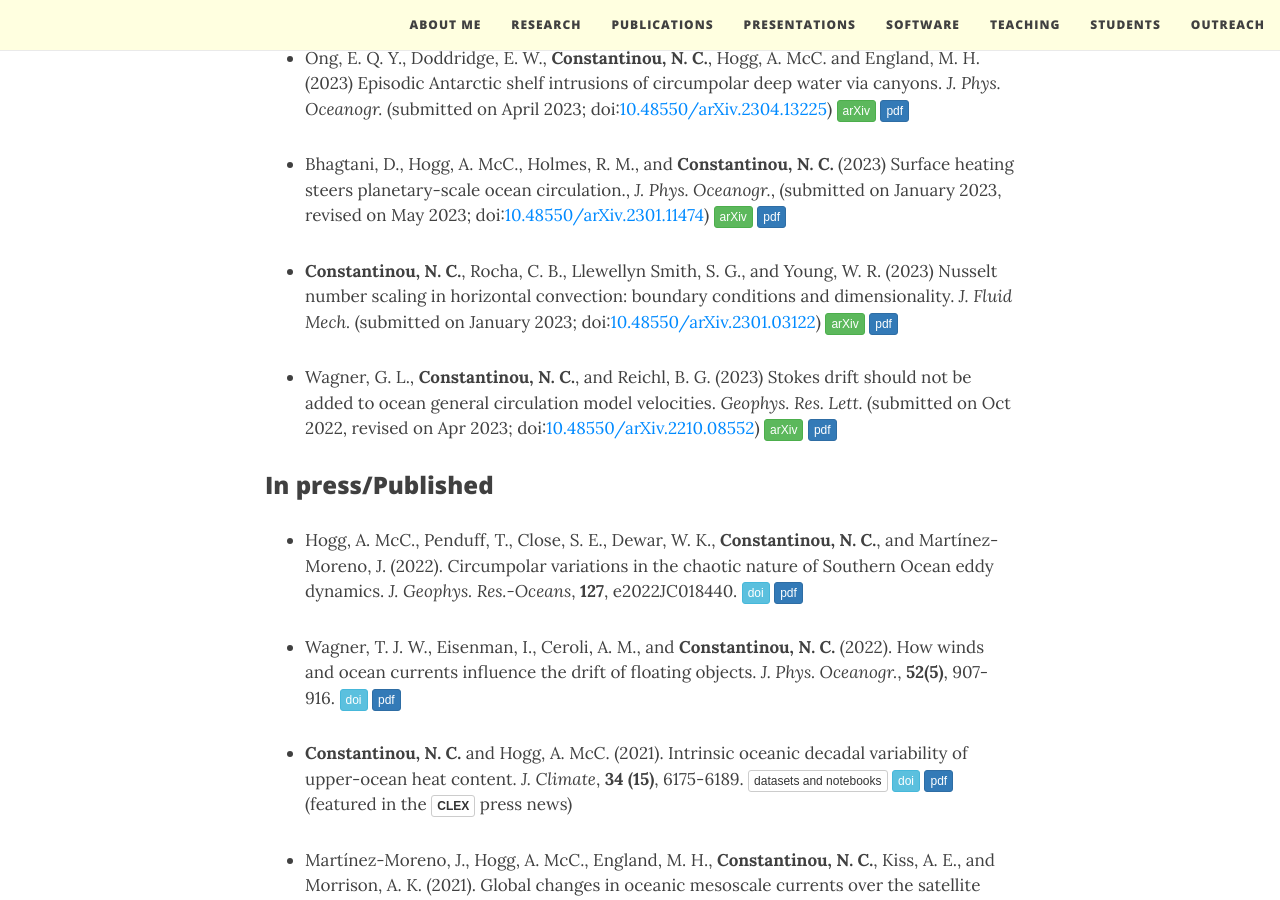
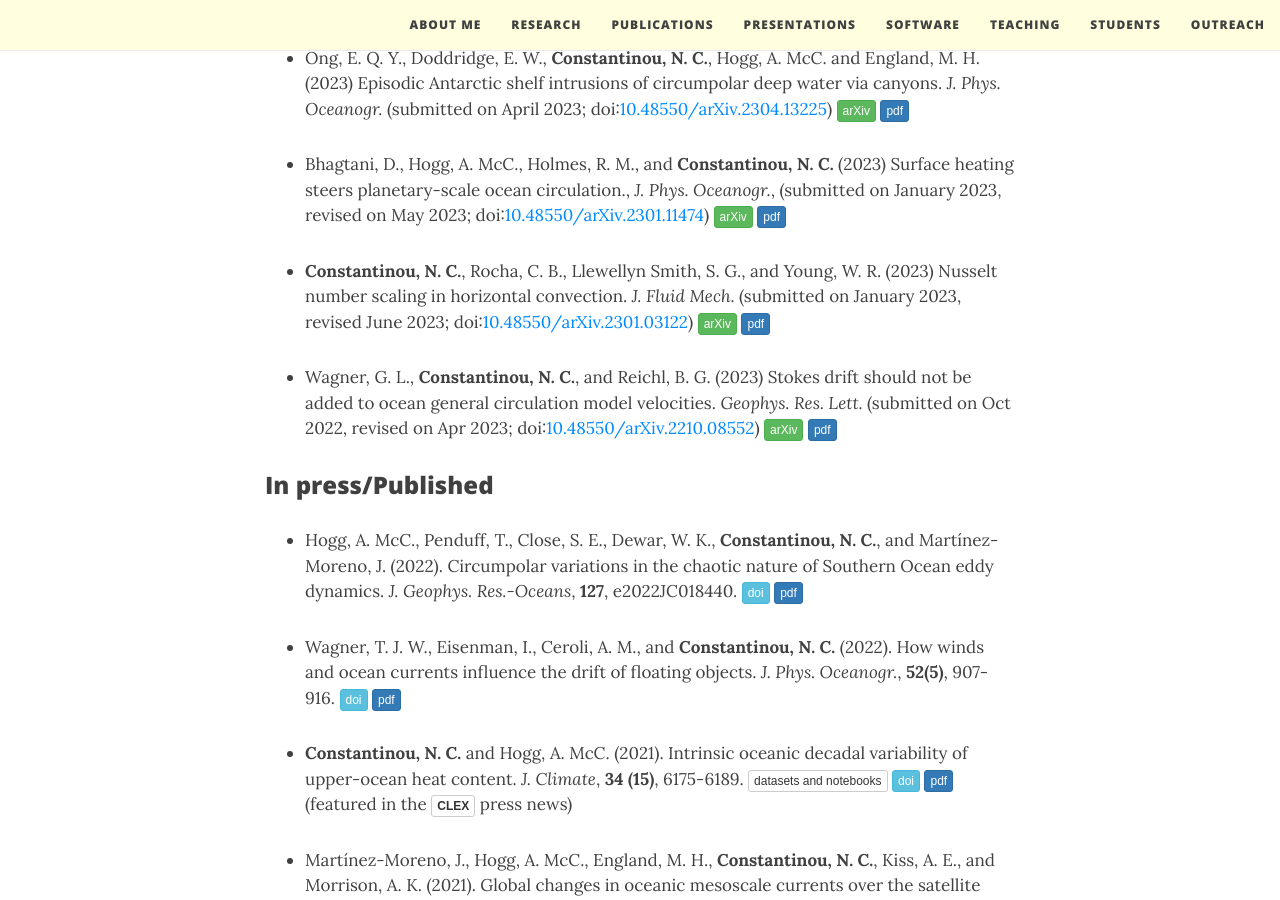
Before and after one commit to navidcy/navidcy.github.io, a Jekyll site: the page built from publications.md, in a window 1280 px wide and 900 px high, scrolled down 701 px. Built offline with Jekyll 4.4.1, drawn with Linux system fonts in a browser that asks for light colours; nearby versions of some CDN libraries; comment, search, counter and statistics services are not loaded.

Commit message:
revised HCNuScaling

```diff
--- a/publications.md
+++ b/publications.md
@@ -8,6 +8,7 @@ title: Publications
 ## Journal articles
 
 ### Submitted
+
 - Wagner, G. L., Hillier, A., **Constantinou, N. C.**, Silvestri, S., Souza, A., Burns, K., Ramadhan, A., Hill, C., Campin, J.-M., Marshall, J., and Ferrari, R. (2023) CATKE: a turbulent-kinetic-energy-based parameterization for ocean microturbulence with dynamic convective adjustment.  _J. Adv. Model. Earth Sy._ (submitted on June 2023) [<span class="btn btn-primary btn-xs{{end}}" style="font-family:sans-serif;">pdf</span>][catke-physics]
 
 
@@ -20,7 +21,7 @@ title: Publications
 - Bhagtani, D., Hogg, A. McC., Holmes, R. M., and **Constantinou, N. C.** (2023) Surface heating steers planetary-scale ocean circulation., _J. Phys. Oceanogr._, (submitted on January 2023, revised on May 2023; doi:[10.48550/arXiv.2301.11474](https://doi.org/10.48550/arXiv.2301.11474){:target="_blank"}) [<span class="btn btn-success btn-xs{{end}}" style="font-family:sans-serif;">arXiv</span>][arXiv:2301.11474]{:target="_blank"} [<span class="btn btn-primary btn-xs{{end}}" style="font-family:sans-serif;">pdf</span>][buoyancygyres]
 
 
-- **Constantinou, N. C.**, Rocha, C. B., Llewellyn Smith, S. G., and Young, W. R. (2023) Nusselt number scaling in horizontal convection: boundary conditions and dimensionality. _J. Fluid Mech._ (submitted on January 2023; doi:[10.48550/arXiv.2301.03122](https://doi.org/10.48550/arXiv.2301.03122){:target="_blank"}) [<span class="btn btn-success btn-xs{{end}}" style="font-family:sans-serif;">arXiv</span>][arXiv:2301.03122]{:target="_blank"} [<span class="btn btn-primary btn-xs{{end}}" style="font-family:sans-serif;">pdf</span>][HCNuScaling]
+- **Constantinou, N. C.**, Rocha, C. B., Llewellyn Smith, S. G., and Young, W. R. (2023) Nusselt number scaling in horizontal convection. _J. Fluid Mech._ (submitted on January 2023, revised June 2023; doi:[10.48550/arXiv.2301.03122](https://doi.org/10.48550/arXiv.2301.03122){:target="_blank"}) [<span class="btn btn-success btn-xs{{end}}" style="font-family:sans-serif;">arXiv</span>][arXiv:2301.03122]{:target="_blank"} [<span class="btn btn-primary btn-xs{{end}}" style="font-family:sans-serif;">pdf</span>][HCNuScaling]
 
 
 - Wagner, G. L., **Constantinou, N. C.**, and Reichl, B. G. (2023) Stokes drift should not be added to ocean general circulation model velocities. _Geophys. Res. Lett._ (submitted on Oct 2022, revised on Apr 2023; doi:[10.48550/arXiv.2210.08552](https://doi.org/10.48550/arXiv.2210.08552){:target="_blank"}) [<span class="btn btn-success btn-xs{{end}}" style="font-family:sans-serif;">arXiv</span>][arXiv:2210.08552]{:target="_blank"} [<span class="btn btn-primary btn-xs{{end}}" style="font-family:sans-serif;">pdf</span>][StokesDrift]
```
